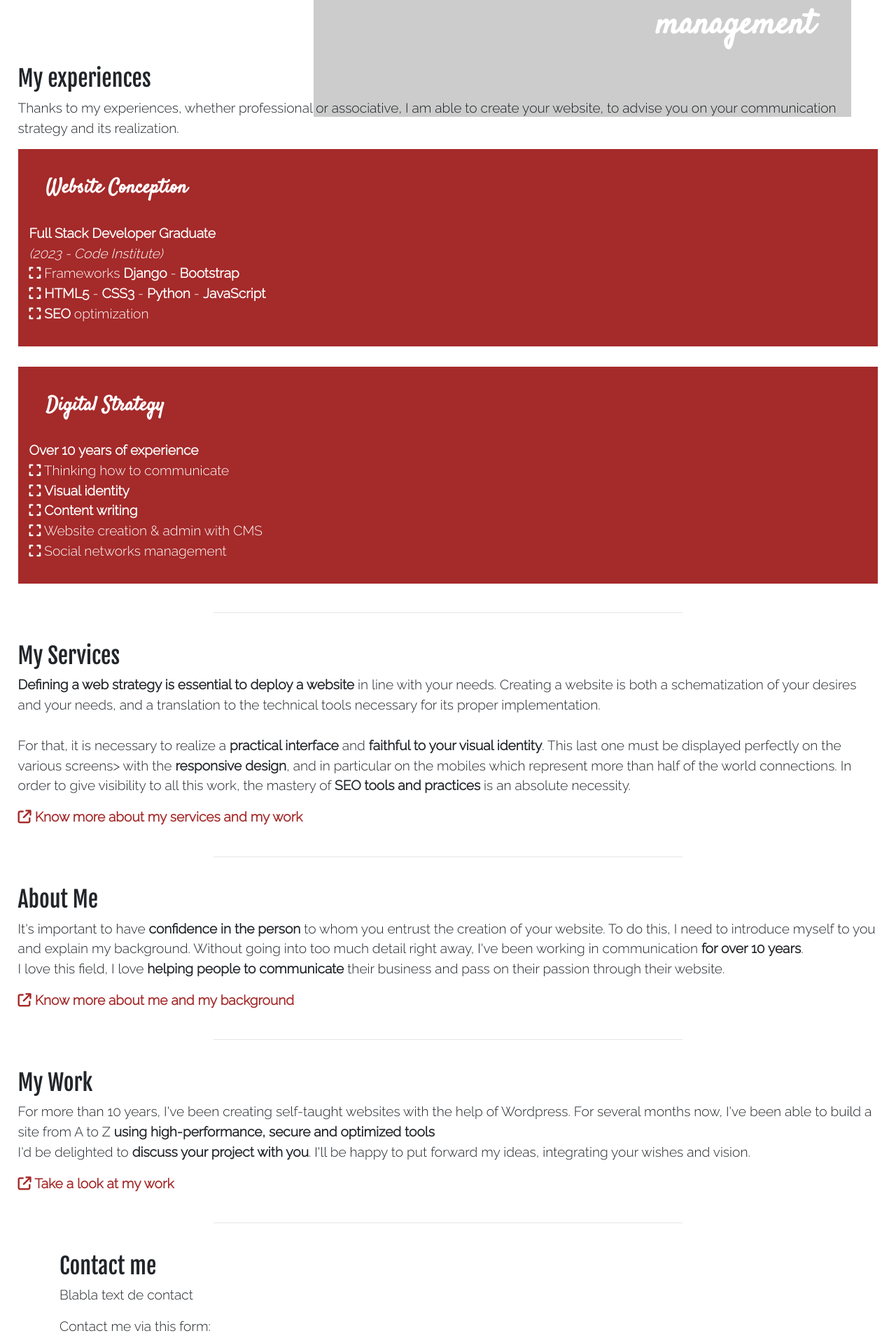
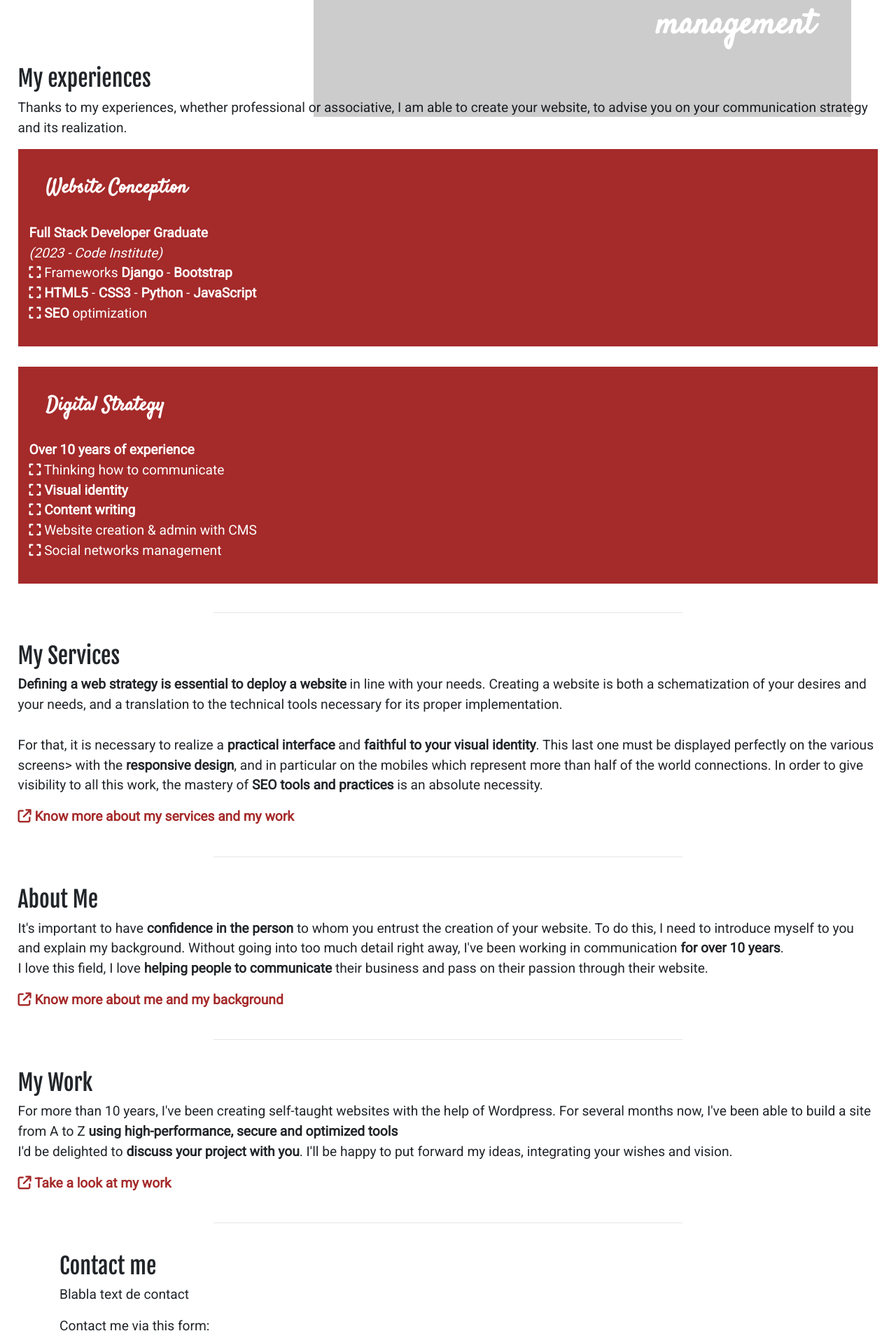
Before and after one commit to cecilegaudron/personal-website, a Django app: page / in a window 1280 px wide. Shown: the part 529-2441 px from the top of the page at 70% size. Run offline with Django 4.2, Linux system fonts and the light colour scheme; some libraries are stand-ins or nearby versions.

Commit message:
Change text font for more readibility

```diff
--- a/static/css/style.css
+++ b/static/css/style.css
@@ -1,5 +1,5 @@
 /* import fonts from fonts google */
-@import url('https://fonts.googleapis.com/css2?family=Fjalla+One&family=Raleway:wght@300&family=Satisfy&display=swap');
+@import url('https://fonts.googleapis.com/css2?family=Fjalla+One&family=Roboto:wght@300;400&family=Satisfy&display=swap');
 
 /* General styles */
 * {
@@ -33,7 +33,7 @@ section, article {
 }
 /* Text styles */
 body {
-    font-family: 'Raleway', sans-serif;
+    font-family: 'Roboto', sans-serif;
     font-size: 1.2rem;
 }
 
```
